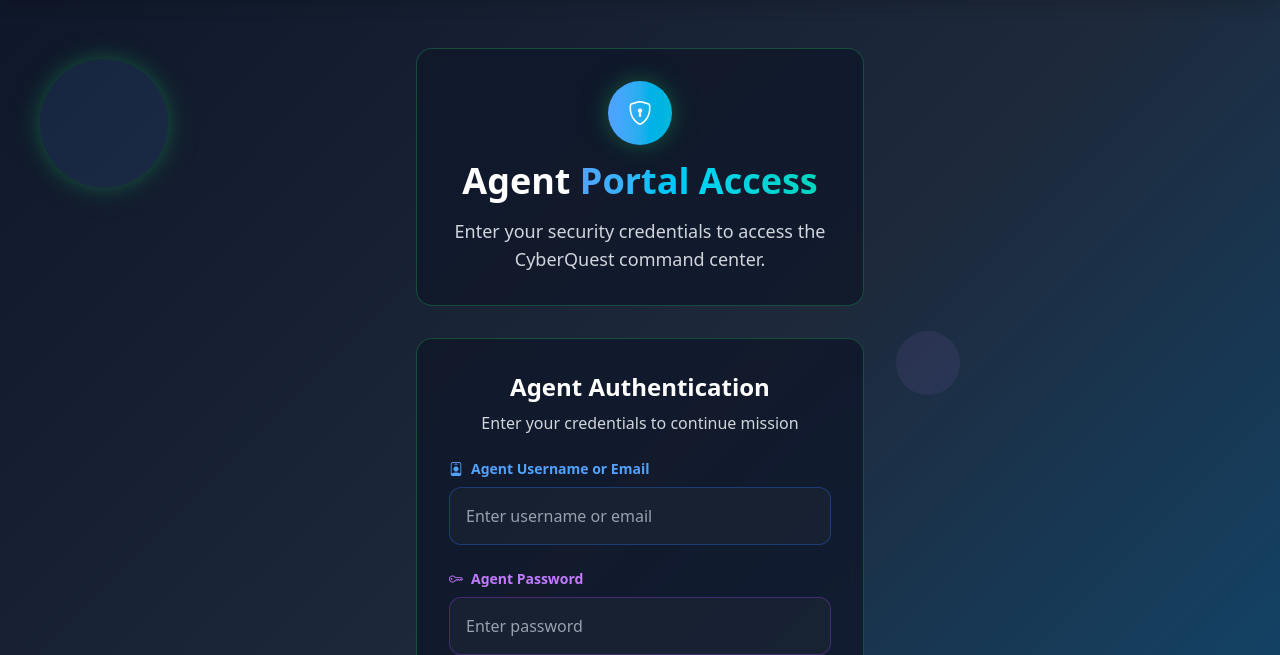
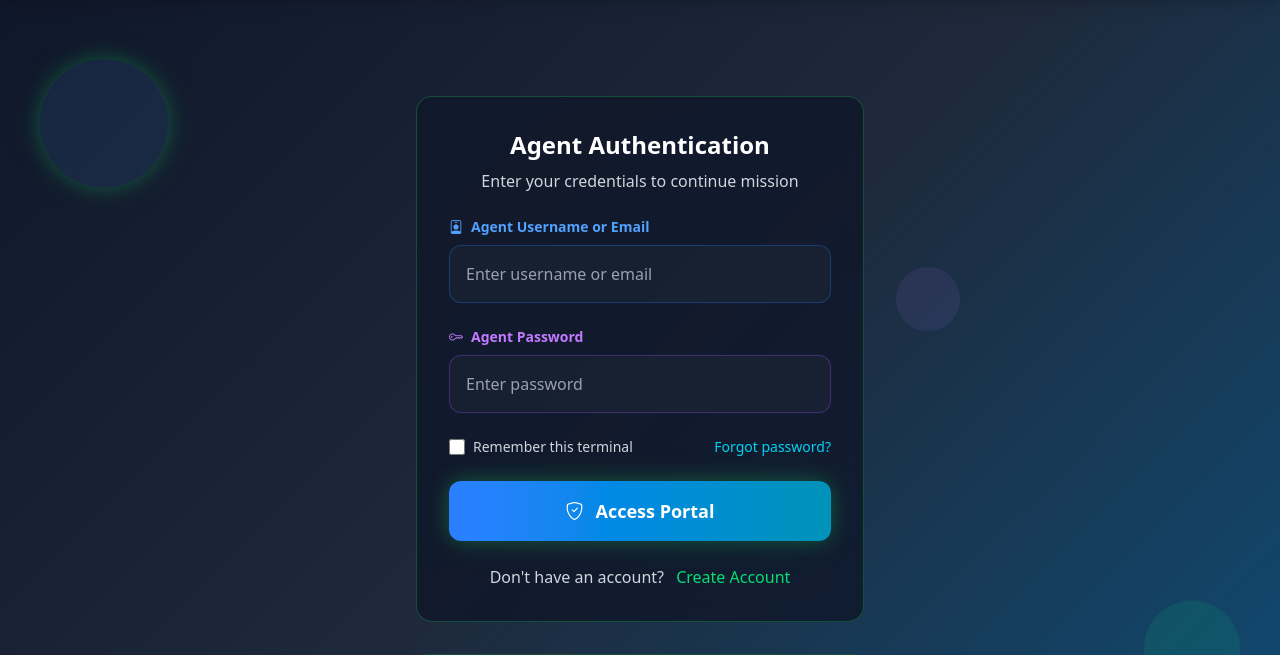
Before and after one commit to MACantara/CyberQuest, a Python web app: template app/templates/auth/login.html in a window 1280 px wide. Shown: the part 65-720 px from the top of the page. Run offline with Jinja, Linux system fonts and the light colour scheme; the template is opened without the code that fills it, so the values that code supplies are empty.

Commit message:
Remove the login mission header

```diff
--- a/app/templates/auth/login.html
+++ b/app/templates/auth/login.html
@@ -14,23 +14,6 @@
     <div class="absolute top-1/3 right-1/4 w-16 h-16 bg-purple-400/10 rounded-full animate-pulse"></div>
 
     <div class="max-w-md w-full space-y-8 relative z-10">
-        <!-- Mission Header -->
-        <div class="text-center opacity-0 animate-fade-in-up">
-            <div class="cyber-card rounded-2xl p-8 mb-8">
-                <div class="flex items-center justify-center mb-4">
-                    <div class="w-16 h-16 bg-gradient-to-r from-blue-400 to-cyan-500 rounded-full flex items-center justify-center cyber-glow">
-                        <i class="bi bi-shield-lock text-2xl text-white"></i>
-                    </div>
-                </div>
-                <h1 class="text-3xl md:text-4xl font-bold text-white mb-4">
-                    Agent <span class="bg-gradient-to-r from-blue-400 via-cyan-400 to-teal-400 bg-clip-text text-transparent">Portal Access</span>
-                </h1>
-                <p class="text-gray-300 text-lg">
-                    Enter your security credentials to access the CyberQuest command center.
-                </p>
-            </div>
-        </div>
-
         <!-- Email Verification Warning -->
         {% if show_resend_verification %}
         <div class="cyber-card rounded-xl p-4 opacity-0 animate-fade-in-up border border-yellow-500/30" style="animation-delay: 0.2s;">
```
